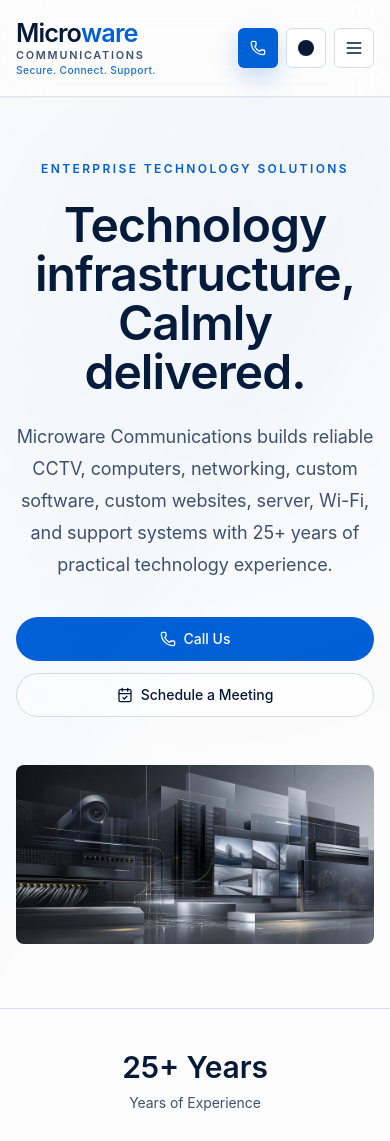
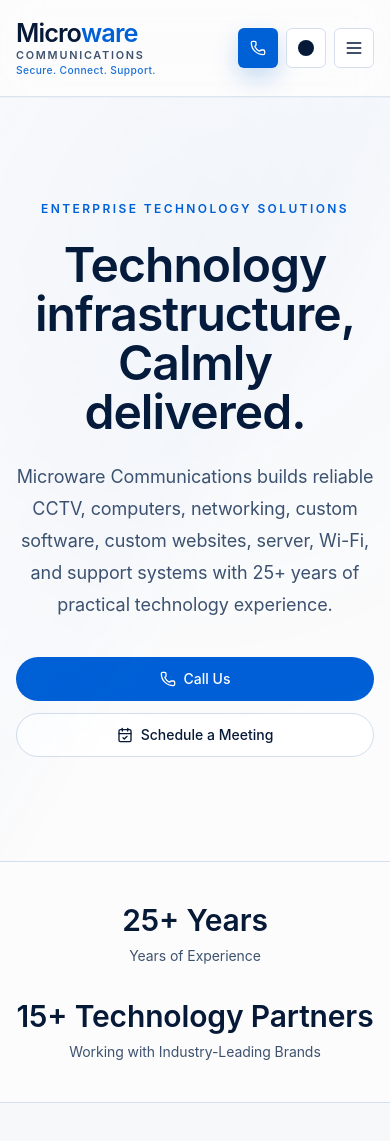
Before and after one commit to himank1m/microcom, a Next.js app: page / in a window 390 px wide. Shown: the top 1141 px of the page. Built offline with nearby package versions, Linux system fonts and the light colour scheme.

Commit message:
Remove mobile homepage image cost

```diff
--- a/src/app/globals.css
+++ b/src/app/globals.css
@@ -127,6 +127,14 @@ p {
   display: none;
 }
 
+@media (min-width: 768px) {
+  .hero-visual-bg {
+    background-image: url("/images/enterprise-technology-hero.png");
+    background-position: center;
+    background-size: cover;
+  }
+}
+
 .hero-enter:nth-child(2) {
   animation-delay: 80ms;
 }
--- a/src/app/layout.tsx
+++ b/src/app/layout.tsx
@@ -82,7 +82,7 @@ export default function RootLayout({ children }: Readonly<{ children: React.Reac
         <script
           dangerouslySetInnerHTML={{
             __html:
-              "setTimeout(function(){var el=document.getElementById('microware-view-count');if(!el)return;try{var v=localStorage.getItem('microware:views');if(v)el.textContent=String(parseInt(v,10)).padStart(6,'0')}catch(e){}fetch('/api/views?t='+Date.now(),{method:'POST',cache:'no-store',headers:{'Content-Type':'application/json'},body:JSON.stringify({path:location.pathname})}).then(function(r){return r.ok?r.json():null}).then(function(d){if(d&&typeof d.views==='number'){var x=String(d.views).padStart(6,'0');el.textContent=x;try{localStorage.setItem('microware:views',String(d.views))}catch(e){}}}).catch(function(){})},8000)"
+              "setTimeout(function(){var el=document.getElementById('microware-view-count');if(!el)return;try{var v=localStorage.getItem('microware:views');if(v)el.textContent=String(parseInt(v,10)).padStart(6,'0')}catch(e){}var run=function(){if(run.done)return;run.done=1;fetch('/api/views?t='+Date.now(),{method:'POST',cache:'no-store',headers:{'Content-Type':'application/json'},body:JSON.stringify({path:location.pathname})}).then(function(r){return r.ok?r.json():null}).then(function(d){if(d&&typeof d.views==='number'){var x=String(d.views).padStart(6,'0');el.textContent=x;try{localStorage.setItem('microware:views',String(d.views))}catch(e){}}}).catch(function(){})};if('IntersectionObserver'in window){var io=new IntersectionObserver(function(a){if(a.some(function(x){return x.isIntersecting})){io.disconnect();run()}},{rootMargin:'120px'});io.observe(el)}else setTimeout(run,15000)},3500)"
           }}
         />
       </body>
--- a/src/components/sections/Hero.tsx
+++ b/src/components/sections/Hero.tsx
@@ -1,4 +1,3 @@
-import Image from "next/image";
 import { CalendarCheck, Phone } from "lucide-react";
 import { Button } from "@/components/ui/Button";
 import { site } from "@/lib/utils";
@@ -29,19 +28,13 @@ export function Hero() {
             </Button>
           </div>
         </div>
-        <div className="hero-media w-full">
+        <div className="hero-media hidden w-full md:block">
           <div className="group relative mx-auto aspect-[16/8] max-w-5xl overflow-hidden rounded-lg bg-muted">
-            <div className="absolute inset-0 transition-transform duration-700 ease-out group-hover:scale-[1.008]">
-              <Image
-                src="/images/enterprise-technology-hero.png"
-                alt="Abstract enterprise infrastructure composition representing surveillance, networking, servers, displays, and software systems"
-                fill
-                priority
-                quality={62}
-                sizes="(min-width: 1024px) 52vw, calc(100vw - 2rem)"
-                className="object-cover"
-              />
-            </div>
+            <div
+              className="hero-visual-bg absolute inset-0 transition-transform duration-700 ease-out group-hover:scale-[1.008]"
+              role="img"
+              aria-label="Abstract enterprise infrastructure composition representing surveillance, networking, servers, displays, and software systems"
+            />
             <div className="absolute inset-0 bg-gradient-to-t from-background/10 via-transparent to-transparent" />
             <div className="hero-sheen" aria-hidden />
           </div>
```
